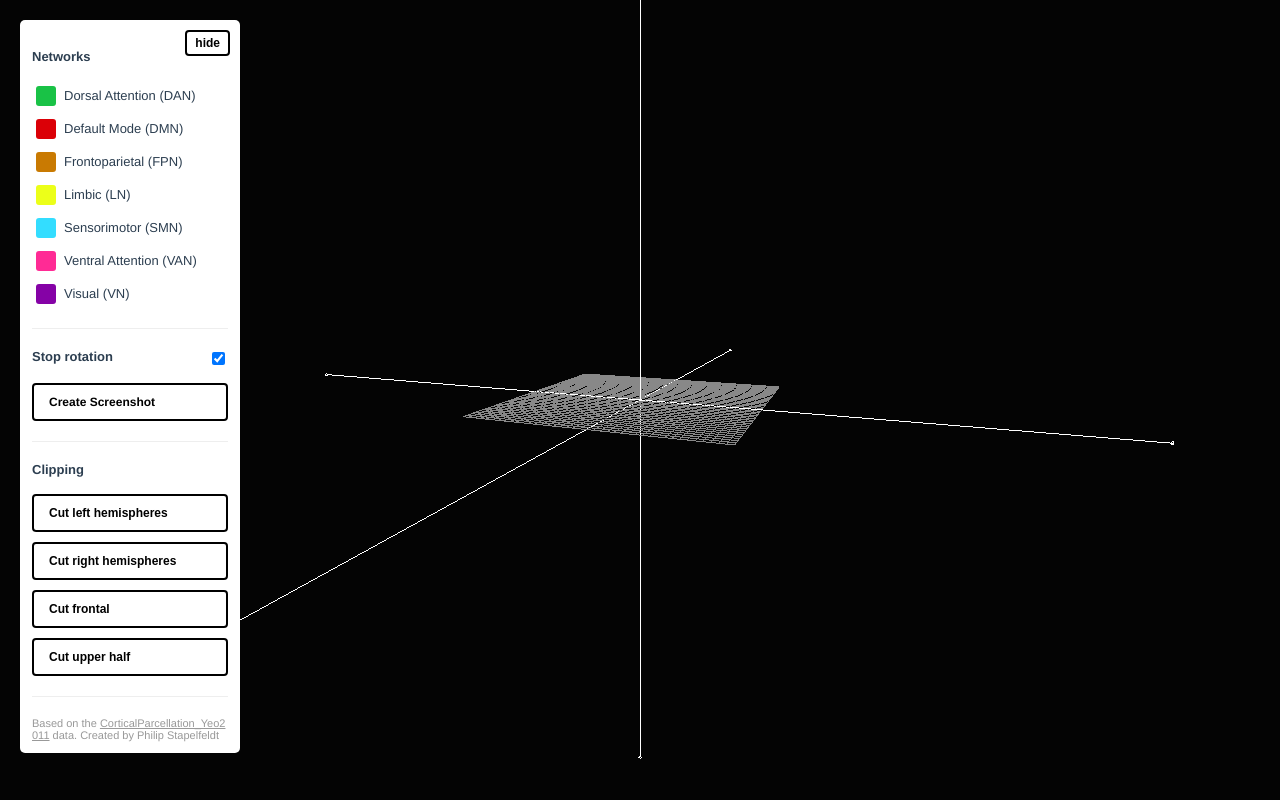
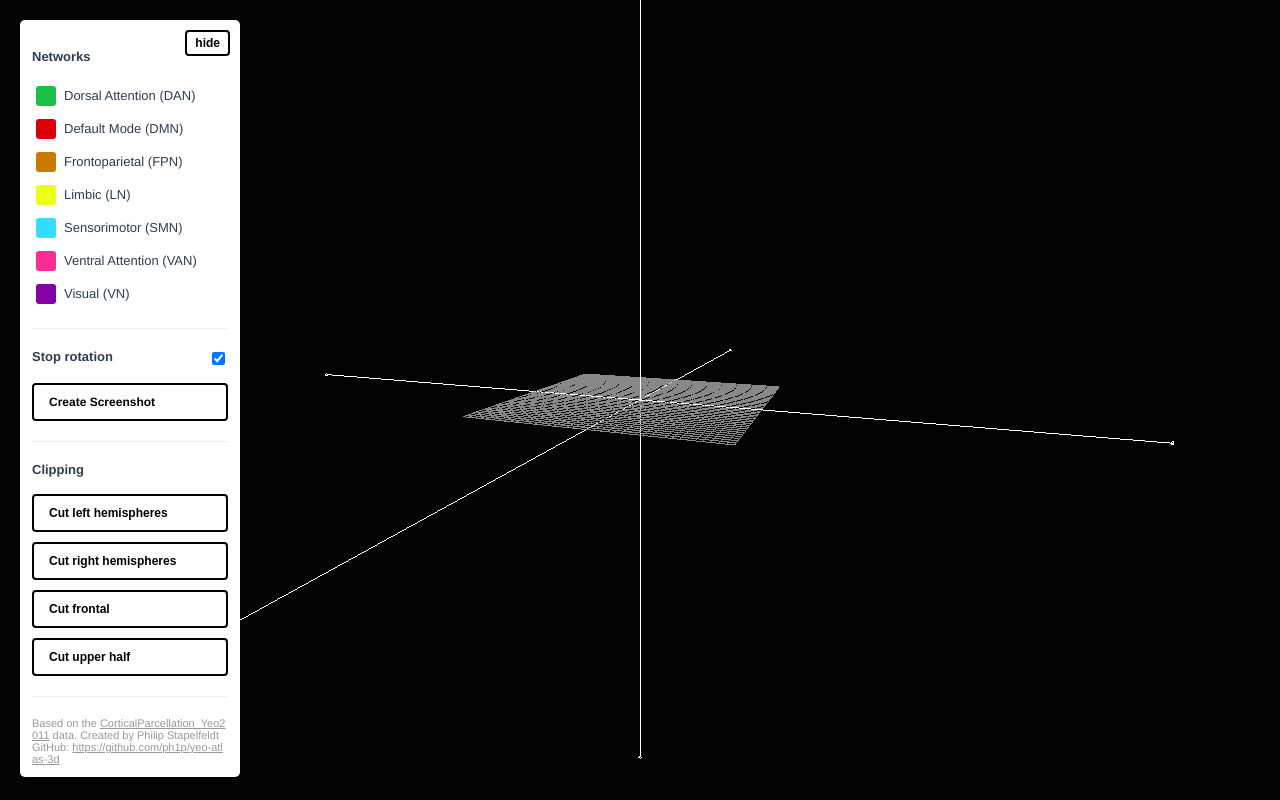
Before and after one commit to ph1p/yeo-atlas-3d, a React (Vite) app: page / in a window 1280 px wide. Built offline with nearby package versions, Linux system fonts and the light colour scheme; no server answers.

Commit message:
chore: add github source link

```diff
--- a/src/App.tsx
+++ b/src/App.tsx
@@ -157,6 +157,11 @@ export const App = () => {
             CorticalParcellation_Yeo2011
           </a>{' '}
           data. Created by Philip Stapelfeldt
+          <br />
+          GitHub:{' '}
+          <a target="_blank" href="https://github.com/ph1p/yeo-atlas-3d">
+            https://github.com/ph1p/yeo-atlas-3d
+          </a>
         </footer>
       </div>
     </div>
```
